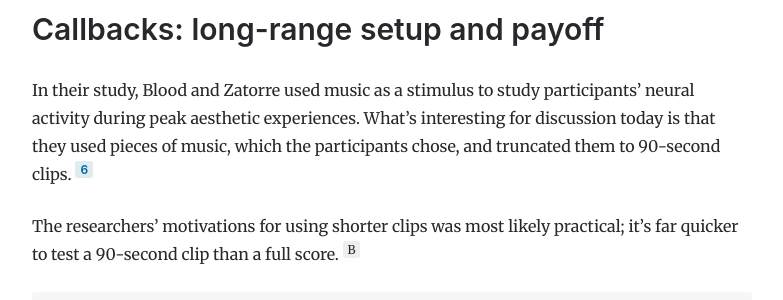
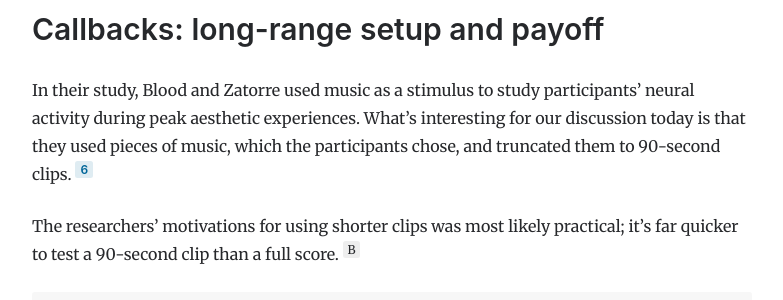
Before and after one commit to natelistrom/natelistrom.github.io, a Jekyll site: the page built from _posts/2022-05-25-pae-content-4.md, in a window 1280 px wide and 900 px high, scrolled down 2796 px. Shown: the part 180-480 px from the top of the window, without its empty margins (248-1031 px from the left). Built offline with Jekyll 4.4.1, drawn with Linux system fonts in a browser that asks for light colours.

Commit message:
Fix typo in content part 4 post

```diff
--- a/_posts/2022-05-25-pae-content-4.md
+++ b/_posts/2022-05-25-pae-content-4.md
@@ -56,7 +56,7 @@ But, it’s just as possible that what Schoeller and Perlovsky detected in one,
 
 ## Callbacks: long-range setup and payoff
 
-In their study, Blood and Zatorre used music as a stimulus to study participants' neural activity during peak aesthetic experiences. What's interesting for discussion today is that they used pieces of music, which the participants chose, and truncated them to 90-second clips. <sup>{% include bloodAndZatorre-intenselyPleasurableResponses.html %}</sup>
+In their study, Blood and Zatorre used music as a stimulus to study participants' neural activity during peak aesthetic experiences. What's interesting for our discussion today is that they used pieces of music, which the participants chose, and truncated them to 90-second clips. <sup>{% include bloodAndZatorre-intenselyPleasurableResponses.html %}</sup>
 
 The researchers' motivations for using shorter clips was most likely practical; it's far quicker to test a 90-second clip than a full score. <sup class="aside">B</sup>
 
```
